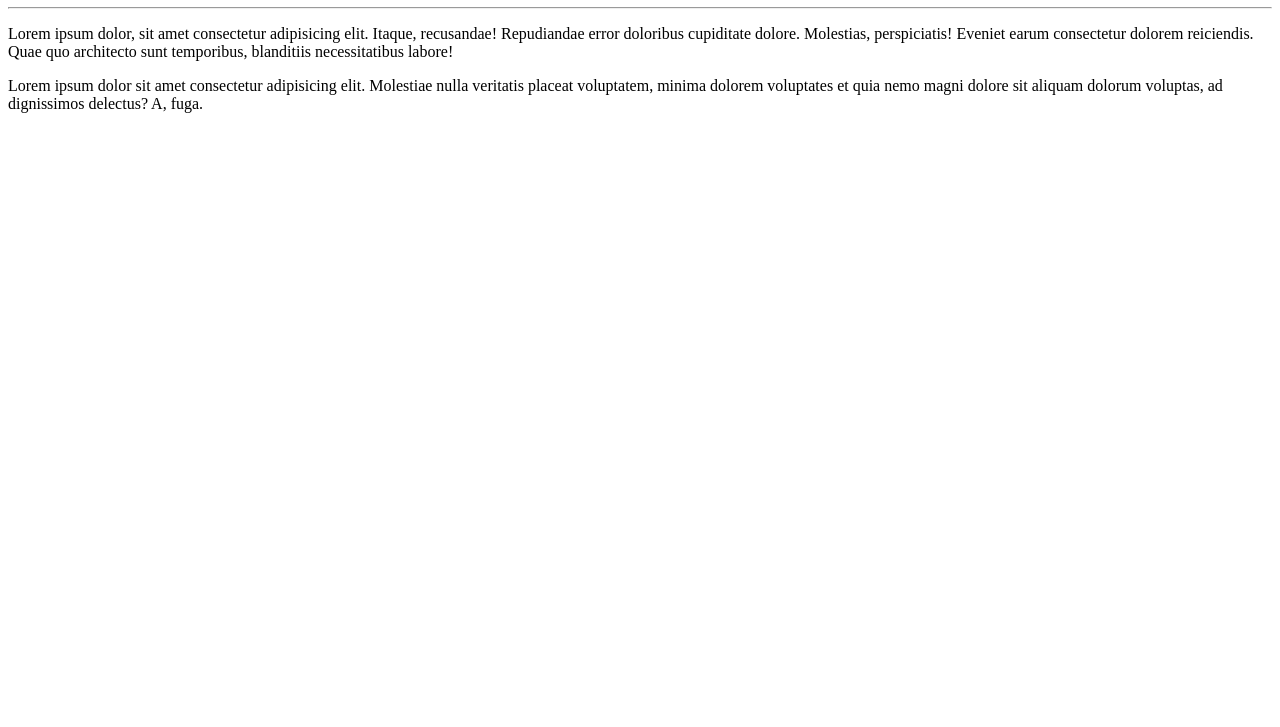
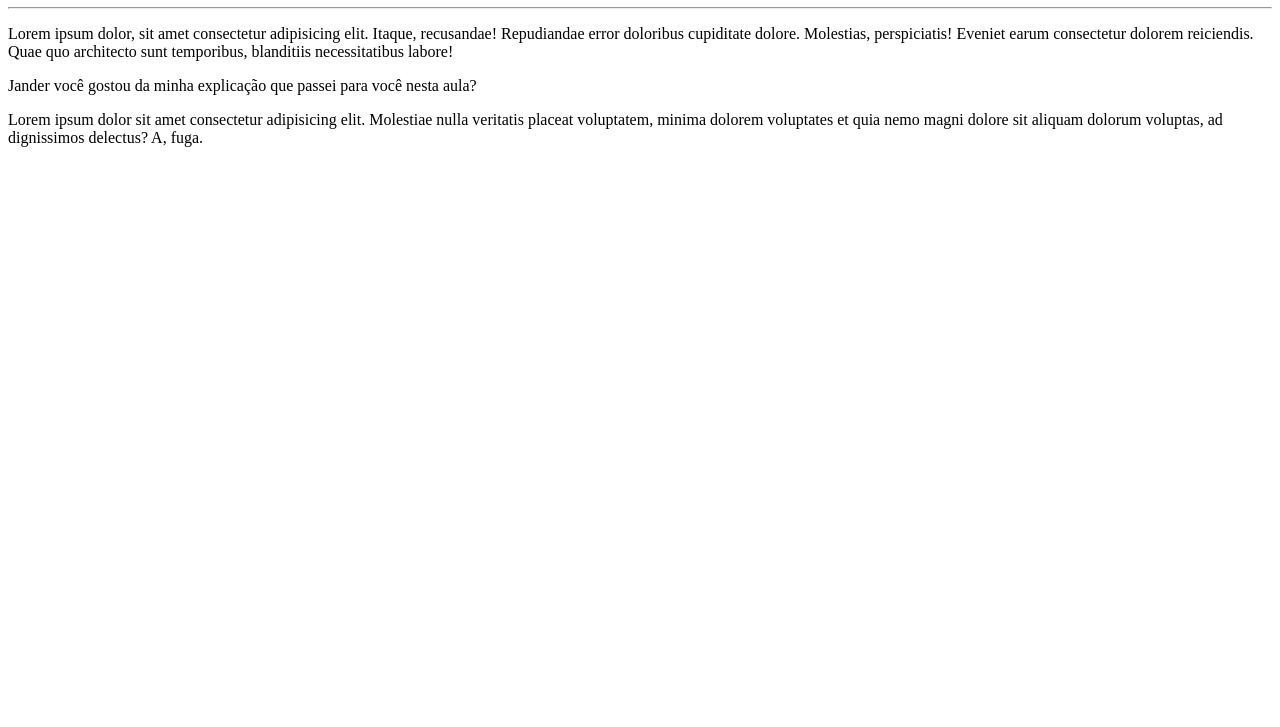
Before and after one commit to Vilmar-Freire/Aprendizado-tudo-de-bom, a plain HTML site: page site exemplo/index.html in a window 1280 px wide. Shown: the part 73-800 px from the top of the page. Drawn offline with Linux system fonts and the light colour scheme.

Commit message:
Alteração realizada index.html

```diff
--- a/site exemplo/index.html
+++ b/site exemplo/index.html
@@ -14,6 +14,9 @@
     <p>Lorem ipsum dolor, sit amet consectetur adipisicing elit. Itaque, recusandae! Repudiandae error doloribus cupiditate dolore.
     Molestias, perspiciatis! Eveniet earum consectetur dolorem reiciendis. Quae quo architecto sunt temporibus, blanditiis necessitatibus labore!
     </p>
+    <p>Jander você gostou da minha explicação que passei para você nesta aula?<p>
+
+
 
     <p>Lorem ipsum dolor sit amet consectetur adipisicing elit.
        Molestiae nulla veritatis placeat voluptatem,
```
